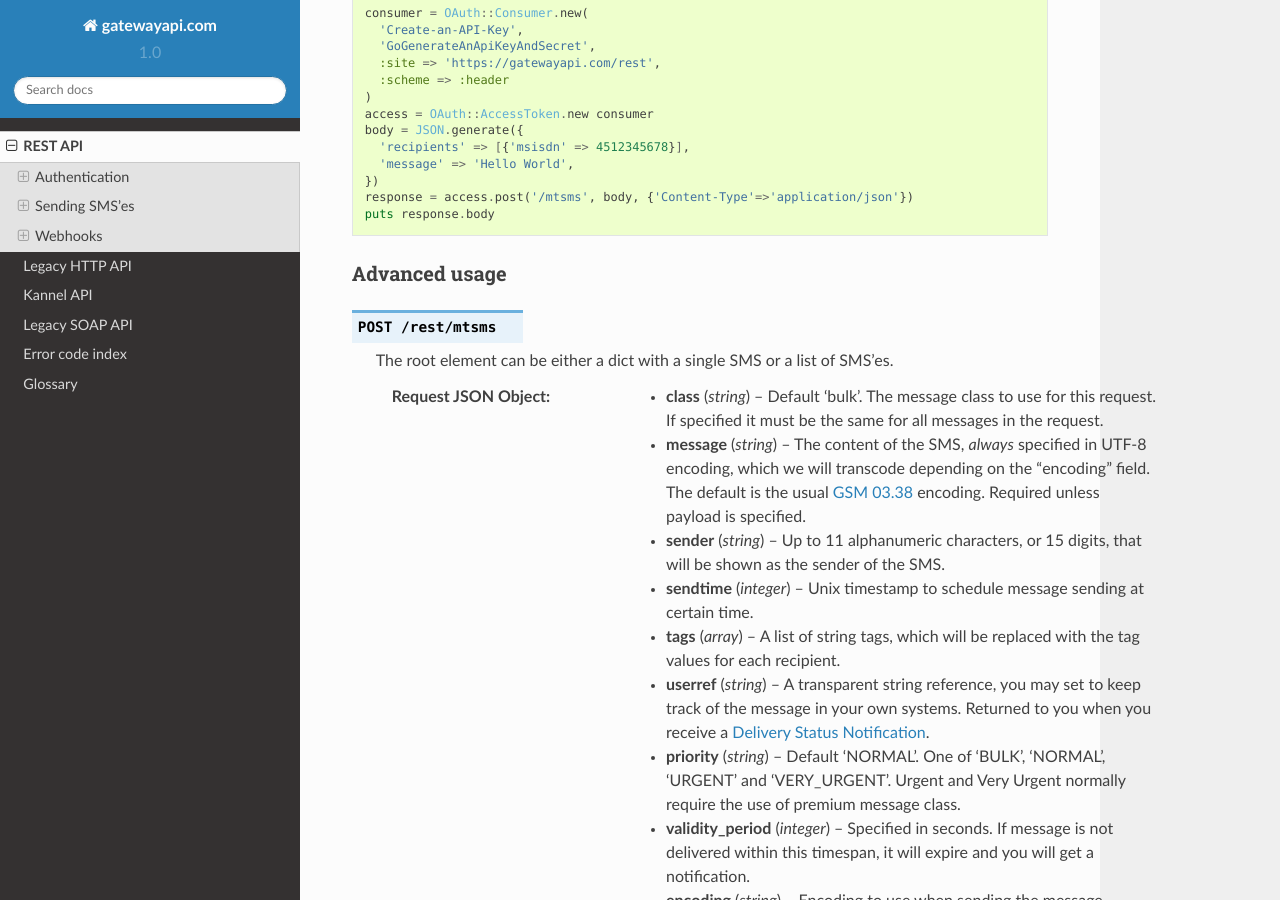
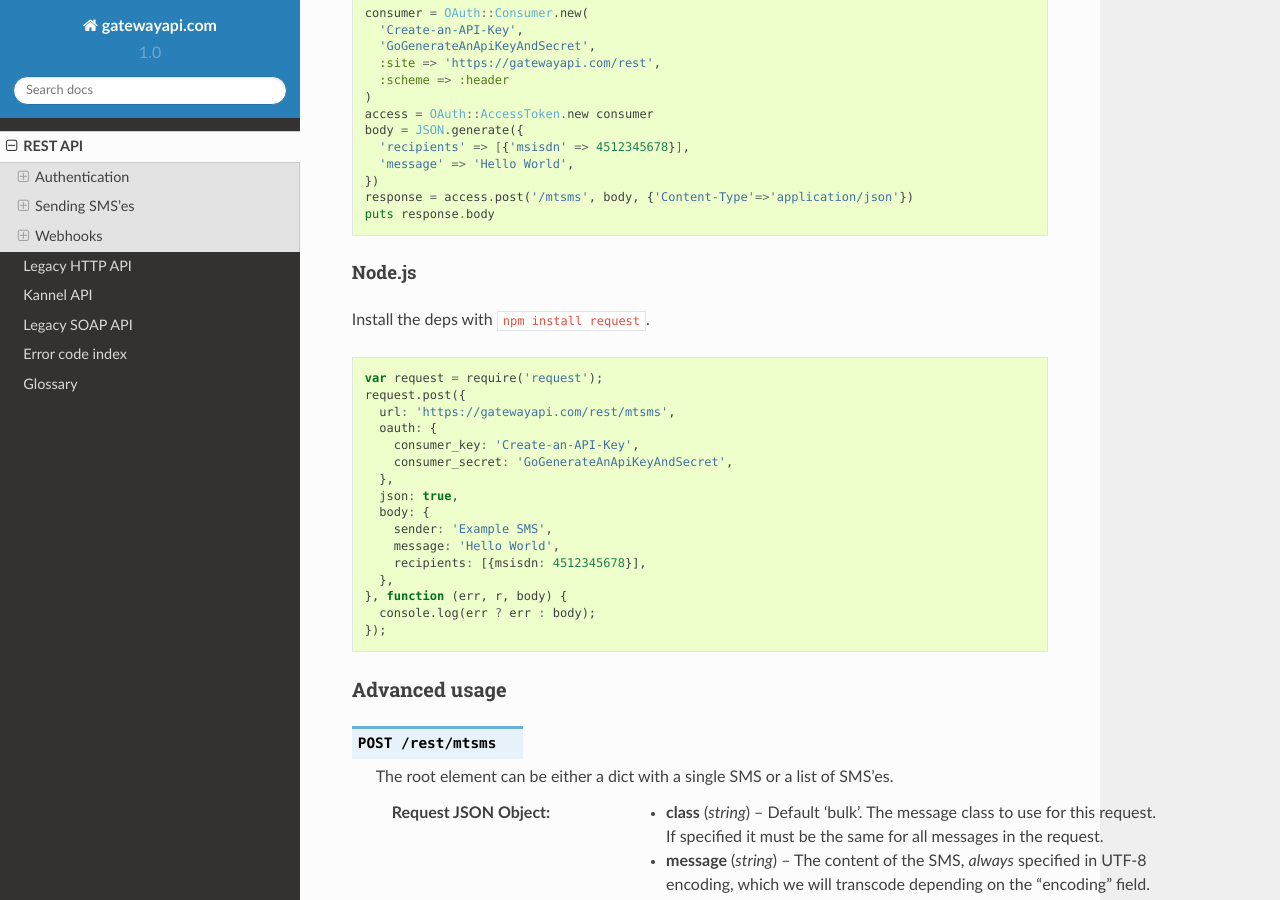
Before and after one commit to onlinecity/gatewayapi-docs, a Sphinx documentation site: the page built from docs/rest.rst, in a window 1280 px wide and 900 px high, scrolled down 7240 px. Built offline with Sphinx 7.4.7 and the Read the Docs theme 2.0.0, drawn with Linux system fonts in a browser that asks for light colours.

Commit message:
Add node.js example
Using https://github.com/request/request it's really easy to send a SMS
with OAuth 1.0a signatures and everything.

```diff
--- a/docs/rest.rst
+++ b/docs/rest.rst
@@ -398,6 +398,32 @@ Install the deps with ``gem install oauth``.
    puts response.body
 
 
+Node.js
+~~~~~~~
+
+Install the deps with ``npm install request``.
+
+.. sourcecode:: js
+
+
+   var request = require('request');
+   request.post({
+     url: 'https://gatewayapi.com/rest/mtsms',
+     oauth: {
+       consumer_key: 'Create-an-API-Key',
+       consumer_secret: 'GoGenerateAnApiKeyAndSecret',
+     },
+     json: true,
+     body: {
+       sender: 'Example SMS',
+       message: 'Hello World',
+       recipients: [{msisdn: 4512345678}],
+     },
+   }, function (err, r, body) {
+     console.log(err ? err : body);
+   });
+
+
 Advanced usage
 ^^^^^^^^^^^^^^
 
```
